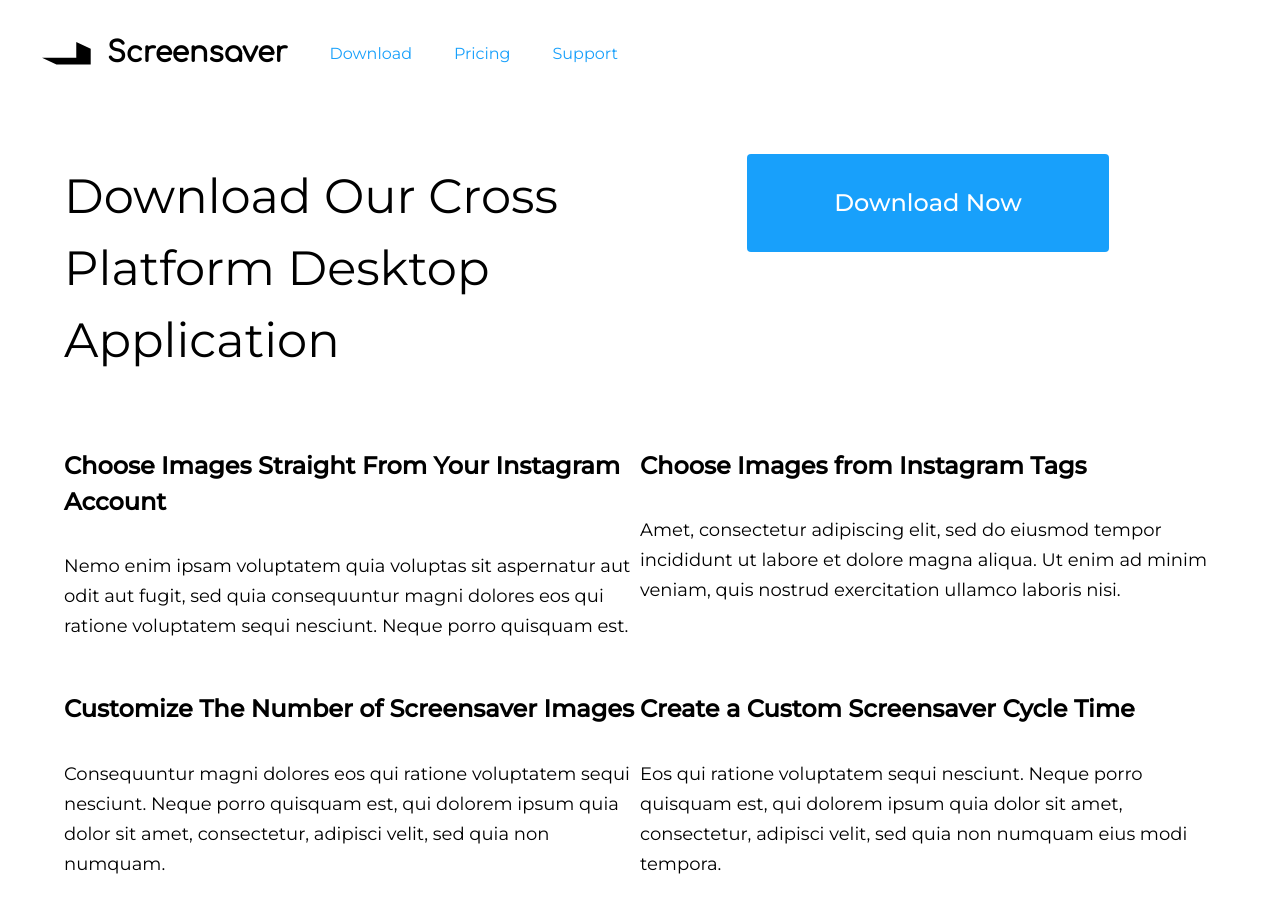
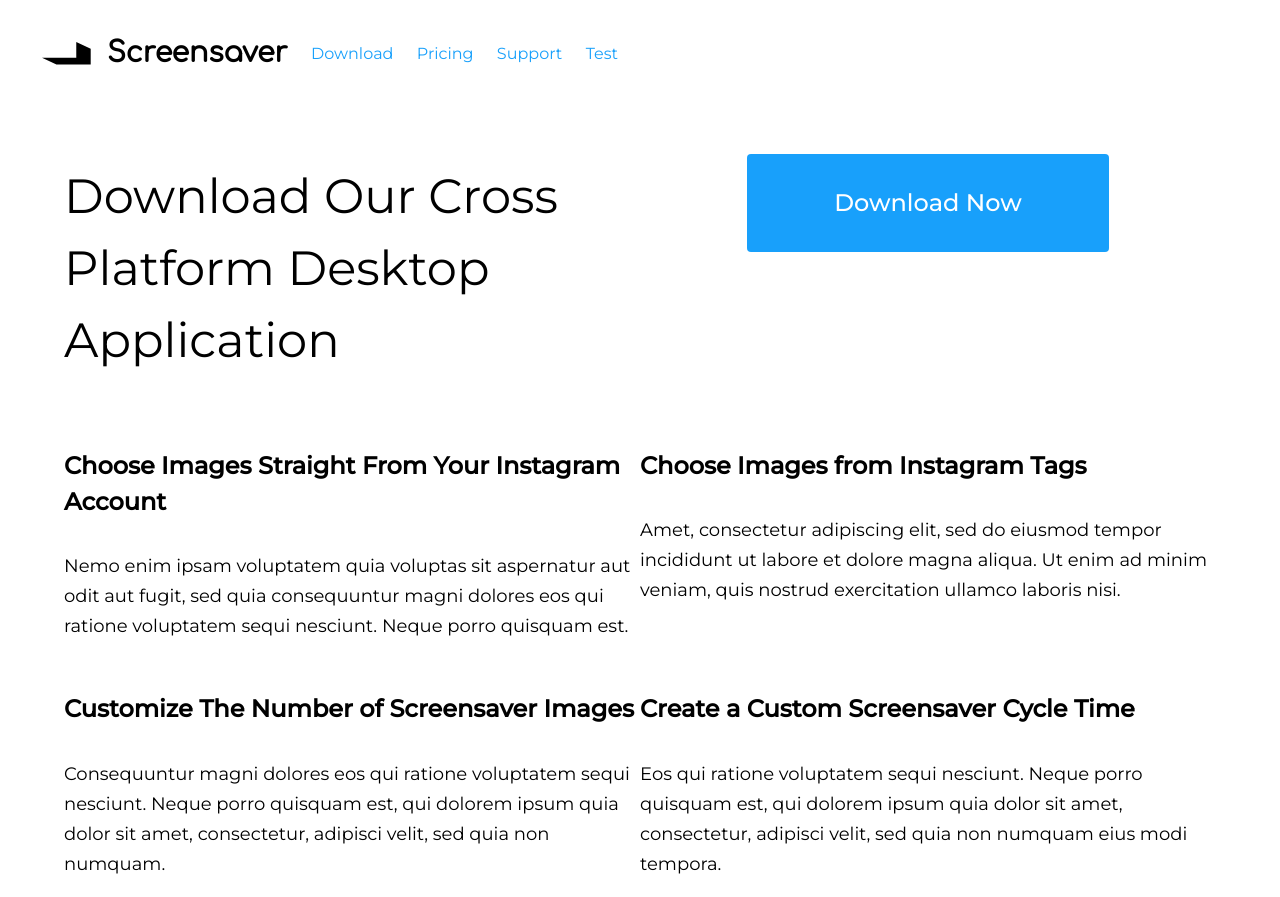
Before and after one commit to tarekel96/Electron_BackgroundImage_App, a React (Create React App) app in the folder app/: page /#/download in a window 1280 px wide. Built offline with nearby package versions, Linux system fonts and the light colour scheme.

Commit message:
made a test page for dominic and I to test out components

```diff
--- a/app/src/App.js
+++ b/app/src/App.js
@@ -1,5 +1,6 @@
 import React from 'react';
 import Home from './pages/Home.js';
+import Test from './pages/Test.js';
 import Download from './pages/Download.js';
 import { HashRouter as Router, Route } from 'react-router-dom';
 import { Layout } from './components/Layout.js';
@@ -13,6 +14,7 @@ const App = () => {
 				<Route path="/download" component={Download} exact />
 				<Route path="/pricing" component={Pricing} exact />
 				<Route path="/support" component={Support} exact />
+				<Route path="/test" component={Test} exact />
 			</Layout>
 		</Router>
 	);
--- a/app/src/components/NavBar.js
+++ b/app/src/components/NavBar.js
@@ -25,7 +25,7 @@ export const NavBar = () => {
 	);
 };
 const NavItem = ({ content, hasLinkStyles = true }) => {
-	return <div onClick={() => console.log('clicked')}>{content}</div>;
+	return <div>{content}</div>;
 };
 const navItemsArray = [
 	{
@@ -44,5 +44,9 @@ const navItemsArray = [
 	{
 		content: 'Support',
 		link: '/support'
+	},
+	{
+		content: 'Test',
+		link: '/test'
 	}
 ];
--- /dev/null
+++ b/app/src/pages/Test.js
@@ -0,0 +1,11 @@
+import React from 'react';
+
+const Test = () => {
+	return (
+		<div>
+			<h1>Test Page</h1>
+		</div>
+	);
+};
+
+export default Test;
```
Also changed, not shown: app/src/components/SideNavBar.js (added, +9 -0 lines).
